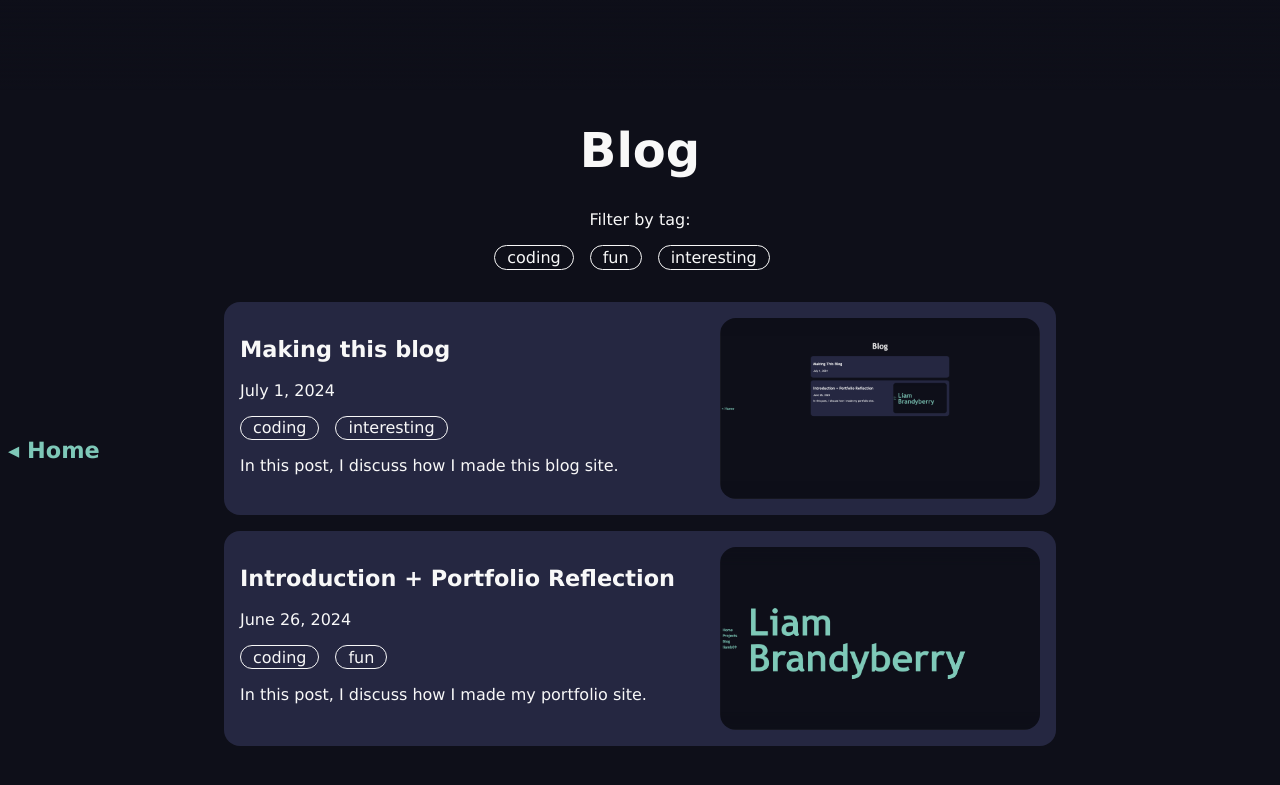
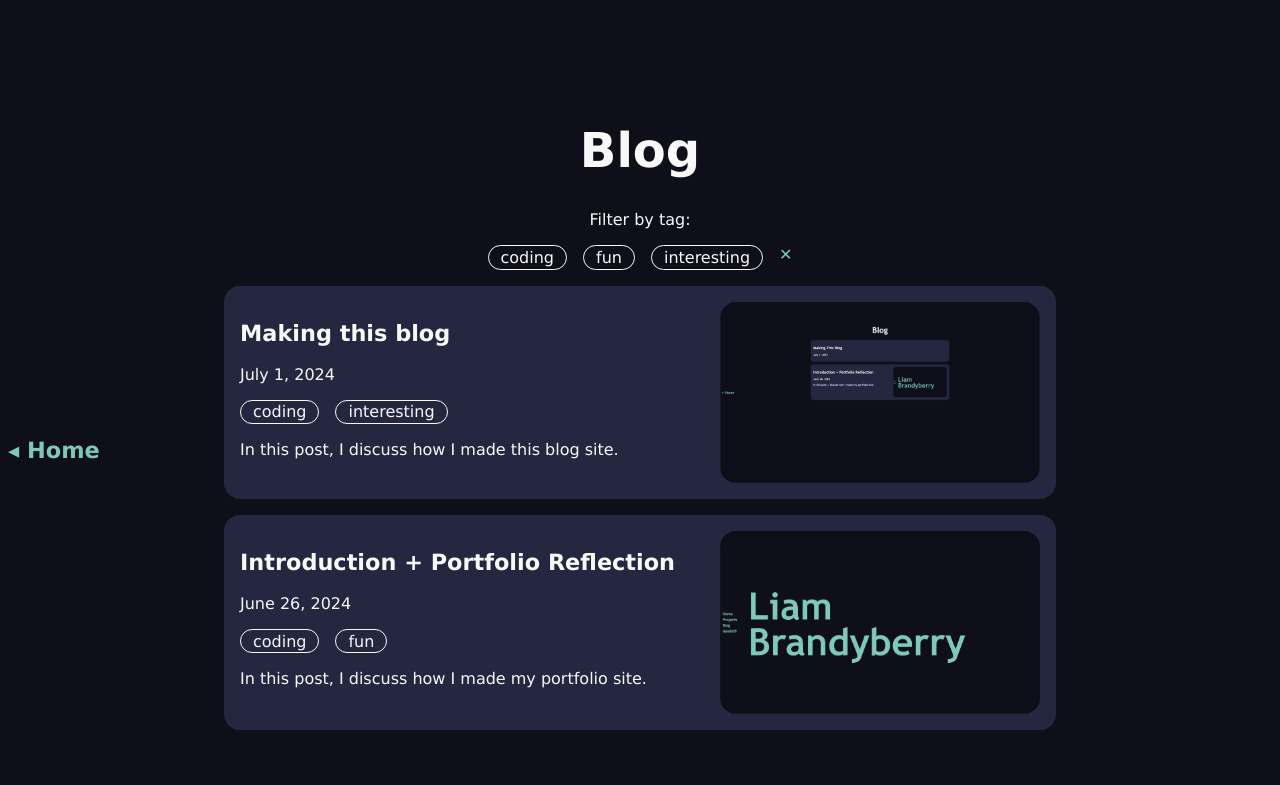
Before and after one commit to liamb09/blog, a Jekyll site: the page built from index.markdown, in a window 1280 px wide. Shown: the top 785 px of the page. Built offline with Jekyll 4.4.1, drawn with Linux system fonts in a browser that asks for light colours.

Commit message:
Add remove filter button

```diff
--- a/_layouts/home.html
+++ b/_layouts/home.html
@@ -68,7 +74,7 @@
         {% for tag in site.tags %}
             <p class="tag-menu-item" onclick="filterPosts('{{ tag[0] }}')">{{ tag[0] }}</p>
         {% endfor %}
-        <p></p>
+        <p id="remove-filter" onclick="removeFilter()">&#x2715;</p>
     </div>
 {% endif %}
 
--- a/assets/css/homeStyles.css
+++ b/assets/css/homeStyles.css
@@ -73,7 +73,7 @@ button {
     padding: .1rem;
     padding-left: .75rem;
     padding-right: .75rem;
-    margin-top: 0;
+    margin: 0;
     border: 1px solid;
     transition: all .25s;
 }
@@ -88,6 +88,11 @@ button {
     background-color: var(--primary);
     color: var(--black);
     border: 1px solid var(--primary);
+}
+
+#remove-filter {
+    color: var(--primary);
+    margin: 0;
 }
 
 /*
```
Also changed, not shown: other parts of _layouts/home.html (+6 -0 lines).
